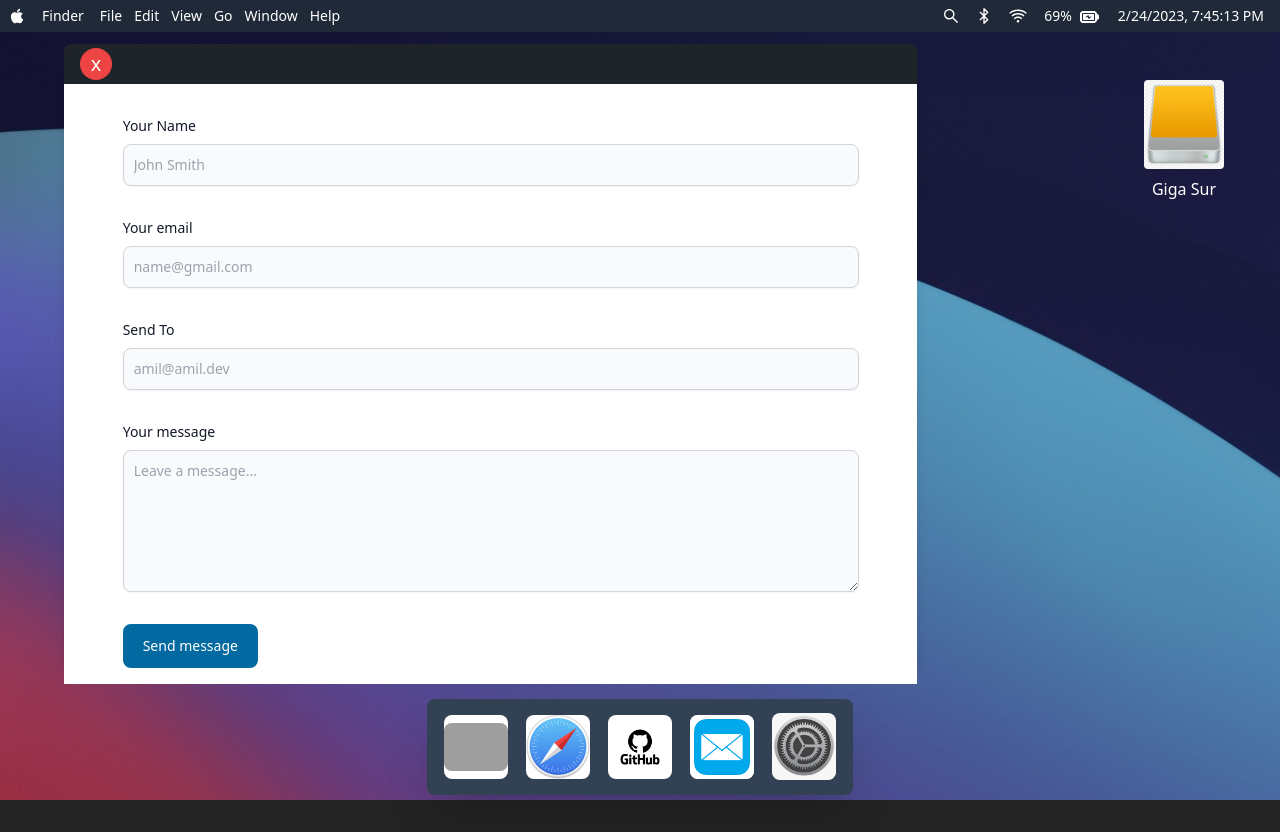
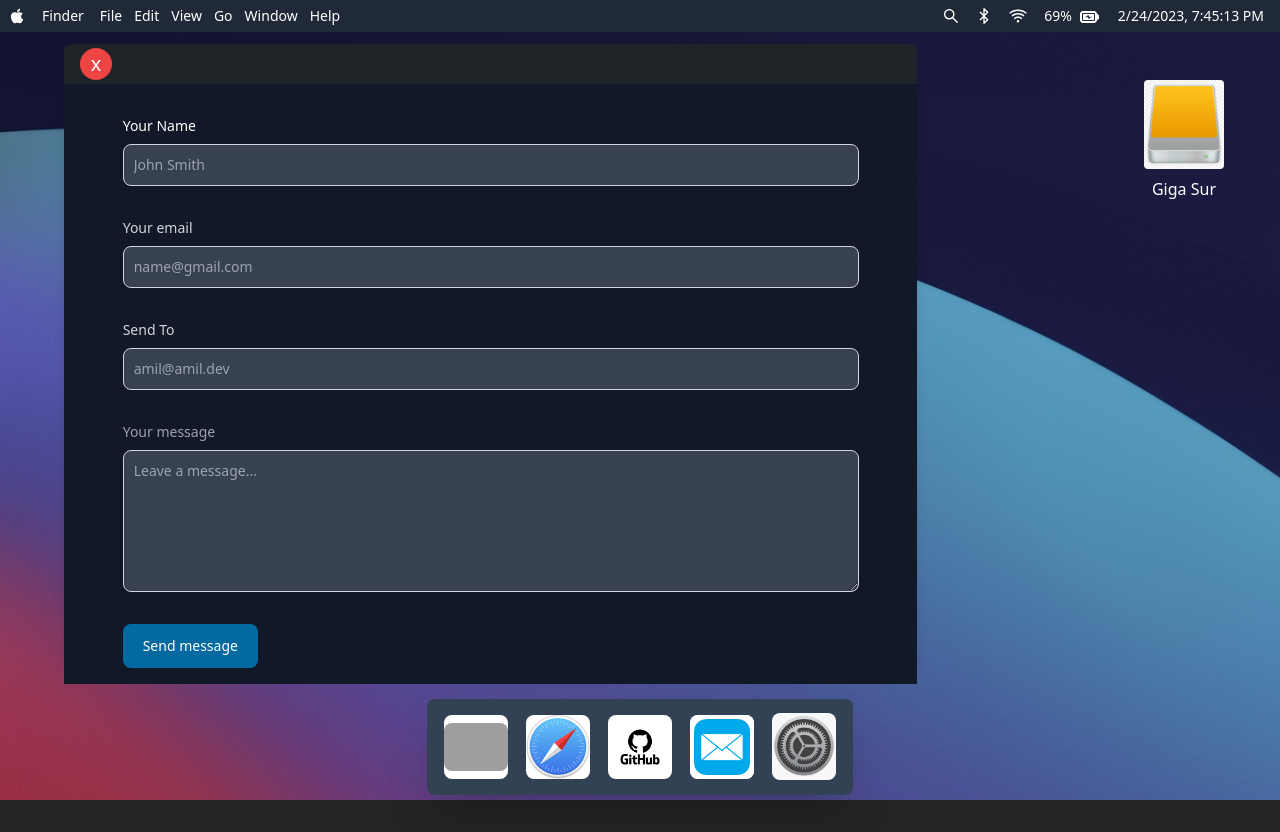
Before and after one commit to SilahicAmil/giga-sur, a React (Vite) app: page / in a window 1280 px wide. Both pictures are taken after a click on the button 722 px from the left and 746 px from the top of the page. Built offline with nearby package versions, Linux system fonts and the light colour scheme; no server answers; grey boxes are pictures that could not be loaded; the HTML template or start-up script is replaced by a standard one.

Commit message:
updating styling to be consistent

```diff
--- a/components/ModalForm/ModalContent.jsx
+++ b/components/ModalForm/ModalContent.jsx
@@ -37,7 +37,7 @@ const ModalContent = ({ children }) => {
       <ModalCard>
         <ModalActions>{children}</ModalActions>
 
-        <section className="h-full w-full bg-white dark:bg-gray-900">
+        <section className="h-full w-full bg-gray-900">
           <div className="mx-auto max-w-screen-md py-8 px-4 ">
             <form
               onSubmit={formSubmitHandler}
@@ -47,7 +47,7 @@ const ModalContent = ({ children }) => {
               <div>
                 <label
                   htmlFor="name"
-                  className="mb-2 block text-sm font-medium text-gray-900 dark:text-gray-300"
+                  className="mb-2 block text-sm font-medium text-white "
                 >
                   Your Name
                 </label>
@@ -55,7 +55,7 @@ const ModalContent = ({ children }) => {
                   type="text"
                   id="from_name"
                   name="from_name"
-                  className="focus:ring-primary-500 focus:border-primary-500 dark:focus:ring-primary-500 dark:focus:border-primary-500 dark:shadow-sm-light block w-full rounded-lg border border-gray-300 bg-gray-50 p-2.5 text-sm text-gray-900 shadow-sm dark:border-gray-600 dark:bg-gray-700 dark:text-white dark:placeholder-gray-400"
+                  className="focus:ring-primary-500 focus:border-primary-500 focus:ring-primary-500 focus:border-primary-500 shadow-sm-light block w-full rounded-lg border border-gray-300  bg-gray-700 p-2.5 text-sm text-gray-900  placeholder-gray-400 shadow-sm"
                   placeholder="John Smith"
                   required
                 />
@@ -63,7 +63,7 @@ const ModalContent = ({ children }) => {
               <div>
                 <label
                   htmlFor="email"
-                  className="mb-2 block text-sm font-medium text-gray-900 dark:text-gray-300"
+                  className="mb-2 block text-sm font-medium  text-gray-300"
                 >
                   Your email
                 </label>
@@ -71,7 +71,7 @@ const ModalContent = ({ children }) => {
                   type="email"
                   id="email"
                   name="reply_to"
-                  className="focus:ring-primary-500 focus:border-primary-500 dark:focus:ring-primary-500 dark:focus:border-primary-500 dark:shadow-sm-light block w-full rounded-lg border border-gray-300 bg-gray-50 p-2.5 text-sm text-gray-900 shadow-sm dark:border-gray-600 dark:bg-gray-700 dark:text-white dark:placeholder-gray-400"
+                  className="focus:ring-primary-500 focus:border-primary-500 focus:ring-primary-500 focus:border-primary-500 shadow-sm-light block w-full rounded-lg border border-gray-300 bg-gray-700 p-2.5 text-sm text-gray-900  placeholder-gray-400 shadow-sm"
                   placeholder="name@gmail.com"
                   required
                 />
@@ -79,14 +79,14 @@ const ModalContent = ({ children }) => {
               <div>
                 <label
                   htmlFor="myemail"
-                  className="mb-2 block text-sm font-medium text-gray-900 dark:text-gray-300"
+                  className="mb-2 block text-sm font-medium  text-gray-300"
                 >
                   Send To
                 </label>
                 <input
                   type="myemail"
                   id="myemail"
-                  className="focus:ring-primary-500 focus:border-primary-500 dark:focus:ring-primary-500 dark:focus:border-primary-500 dark:shadow-sm-light block w-full rounded-lg border border-gray-300 bg-gray-50 p-2.5 text-sm text-gray-900 shadow-sm dark:border-gray-600 dark:bg-gray-700 dark:text-white dark:placeholder-gray-400"
+                  className="focus:ring-primary-500 focus:border-primary-500 focus:ring-primary-500 focus:border-primary-500 shadow-sm-light block w-full rounded-lg border border-gray-300 bg-gray-700 p-2.5 text-sm text-gray-900  placeholder-gray-400 shadow-sm"
                   placeholder="amil@amil.dev"
                   readOnly
                 />
@@ -94,7 +94,7 @@ const ModalContent = ({ children }) => {
               <div className="sm:col-span-2">
                 <label
                   htmlFor="message"
-                  className="mb-2 block text-sm font-medium text-gray-900 dark:text-gray-400"
+                  className="mb-2 block text-sm font-medium  text-gray-400"
                 >
                   Your message
                 </label>
@@ -102,13 +102,13 @@ const ModalContent = ({ children }) => {
                   id="message"
                   name="message"
                   rows="6"
-                  className="focus:ring-primary-500 focus:border-primary-500 dark:focus:ring-primary-500 dark:focus:border-primary-500 block w-full rounded-lg border border-gray-300 bg-gray-50 p-2.5 text-sm text-gray-900 shadow-sm dark:border-gray-600 dark:bg-gray-700 dark:text-white dark:placeholder-gray-400"
+                  className="focus:ring-primary-500 focus:border-primary-500 focus:ring-primary-500 focus:border-primary-500 shadow-sm-light block w-full rounded-lg border border-gray-300 bg-gray-700 p-2.5 text-sm text-gray-900  placeholder-gray-400 shadow-sm"
                   placeholder="Leave a message..."
                 ></textarea>
               </div>
               <button
                 type="submit"
-                className="hover:bg-primary-800 dark:hover:bg-primary-700  rounded-lg bg-sky-700 py-3 px-5  text-center text-sm font-medium text-white focus:outline-none focus:ring-4 focus:ring-sky-300 dark:bg-sky-600 dark:focus:ring-sky-800 sm:w-fit"
+                className="hover:bg-primary-800 hover:bg-primary-700  rounded-lg bg-sky-700  py-3  px-5 text-center text-sm font-medium text-white focus:outline-none focus:ring-4 focus:ring-sky-300  sm:w-fit"
               >
                 Send message
               </button>
```
